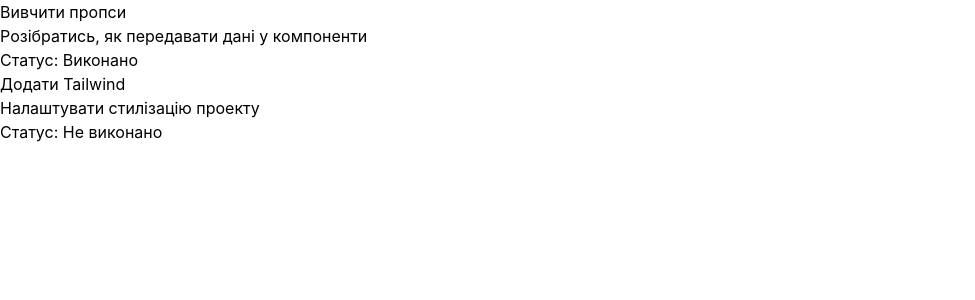
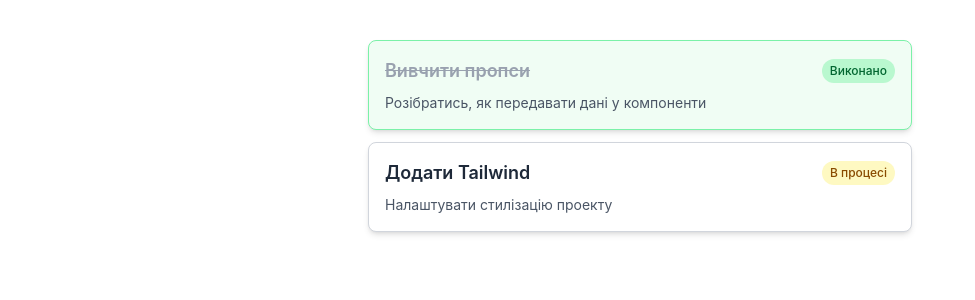
Before and after one commit to yevhenii-sokolvak/mentoring_js_tasks, a React (Vite) app in the folder reactjs/task1/: page / in a window 1280 px wide. Shown: the top 300 px of the page, without its empty margins (0-975 px from the left). Built offline with nearby package versions, Linux system fonts and the light colour scheme.

Commit message:
feat: reactjs. task1. added styles

```diff
--- a/reactjs/task1/src/App.jsx
+++ b/reactjs/task1/src/App.jsx
@@ -2,7 +2,7 @@ import Task from './components/Task';
 
 function App() {
   return (
-    <div>
+    <div className="max-w-xl mx-auto mt-10 space-y-3 px-4">
       <Task
         title="Вивчити пропси"
         description="Розібратись, як передавати дані у компоненти"
--- a/reactjs/task1/src/components/Task.jsx
+++ b/reactjs/task1/src/components/Task.jsx
@@ -1,9 +1,29 @@
 function Task({ title, description, isCompleted }) {
   return (
-    <div>
-      <h3>{title}</h3>
-      <p>{description}</p>
-      <p>Статус: {isCompleted ? 'Виконано' : 'Не виконано'}</p>
+    <div
+      className={`p-4 rounded-lg shadow-md border mb-3 ${
+        isCompleted ? 'bg-green-50 border-green-300' : 'bg-white border-gray-300'
+      }`}
+    >
+      <div className="flex items-center justify-between mb-2">
+        <h3
+          className={`text-lg font-semibold ${
+            isCompleted ? 'line-through text-gray-400' : 'text-gray-800'
+          }`}
+        >
+          {title}
+        </h3>
+        <span
+          className={`text-xs px-2 py-1 rounded-full font-medium ${
+            isCompleted
+              ? 'bg-green-200 text-green-800'
+              : 'bg-yellow-100 text-yellow-800'
+          }`}
+        >
+          {isCompleted ? 'Виконано' : 'В процесі'}
+        </span>
+      </div>
+      <p className="text-gray-600 text-sm">{description}</p>
     </div>
   );
 }
```
